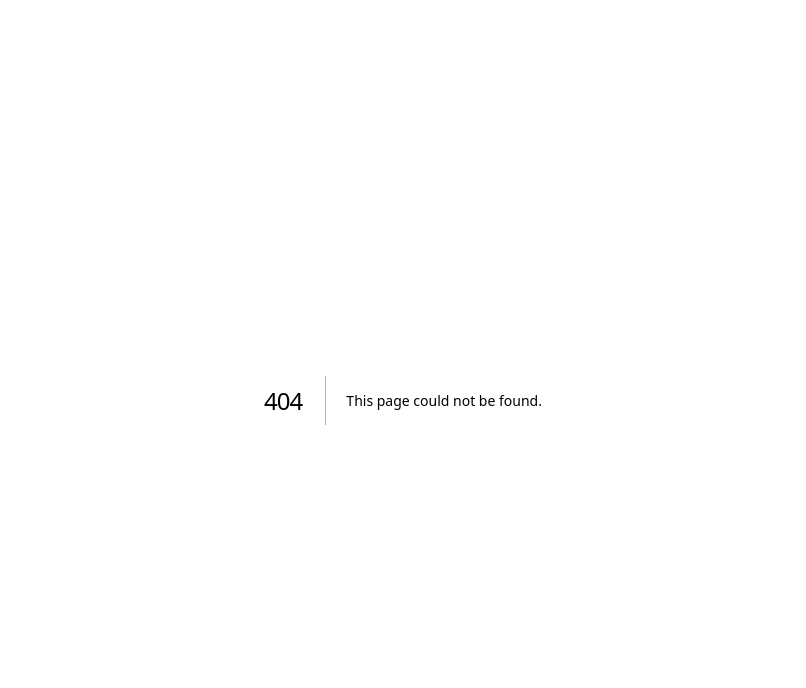
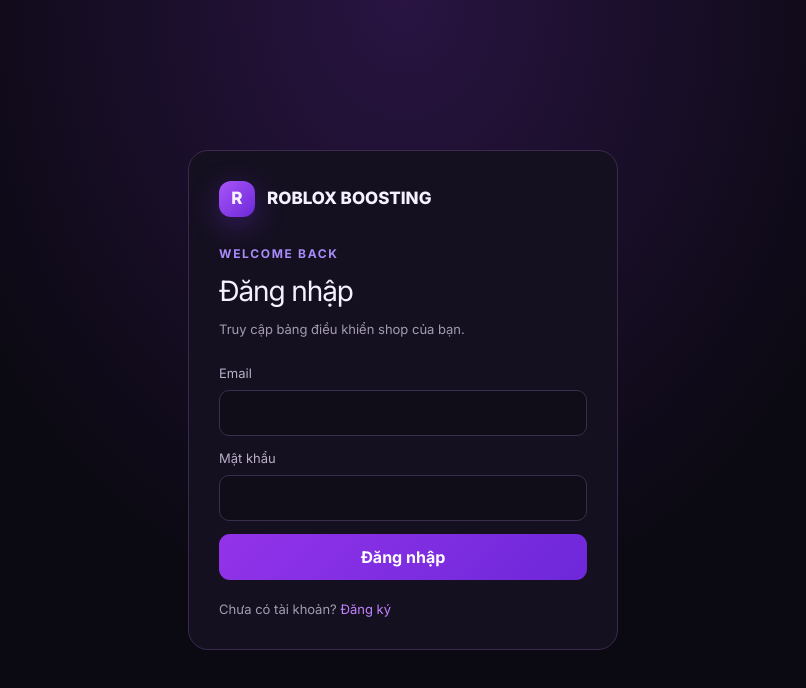
Before and after one commit to arcxs296/roblox-boosting, a Next.js app: page /login in a window 1280 px wide. Before the commit this address had no page. Shown: the top 688 px of the page, without its empty margins (237-1043 px from the left). Built offline with nearby package versions, Linux system fonts and the light colour scheme.

Commit message:
Add files via upload

```diff
--- /dev/null
+++ b/app/login/page.tsx
@@ -0,0 +1,26 @@
+"use client";
+import { useState } from "react";
+import Link from "next/link";
+import { createClient } from "@/lib/supabase/client";
+export default function Login() {
+  const [email,setEmail]=useState(""); const [password,setPassword]=useState("");
+  const [error,setError]=useState(""); const [busy,setBusy]=useState(false);
+  async function submit(e:React.FormEvent) {
+    e.preventDefault(); setBusy(true); setError("");
+    const {error}=await createClient().auth.signInWithPassword({email,password});
+    if(error){setError(error.message);setBusy(false);return;}
+    window.location.href="/dashboard";
+  }
+  return <main className="auth-wrap"><section className="auth-card">
+    <div className="brand" style={{margin:"0 0 28px"}}><span className="logo">R</span> ROBLOX BOOSTING</div>
+    <div className="eyebrow">WELCOME BACK</div><h1 style={{fontSize:28,marginBottom:8}}>Đăng nhập</h1>
+    <p className="muted" style={{fontSize:13,marginBottom:24}}>Truy cập bảng điều khiển shop của bạn.</p>
+    <form className="form" onSubmit={submit}>
+      <label className="field">Email<input type="email" required value={email} onChange={e=>setEmail(e.target.value)} /></label>
+      <label className="field">Mật khẩu<input type="password" required value={password} onChange={e=>setPassword(e.target.value)} /></label>
+      {error&&<p className="error">{error}</p>}
+      <button className="btn" disabled={busy}>{busy?"Đang đăng nhập...":"Đăng nhập"}</button>
+    </form>
+    <p className="muted" style={{fontSize:13,marginTop:20}}>Chưa có tài khoản? <Link href="/signup" style={{color:"#c084fc"}}>Đăng ký</Link></p>
+  </section></main>;
+}
```
